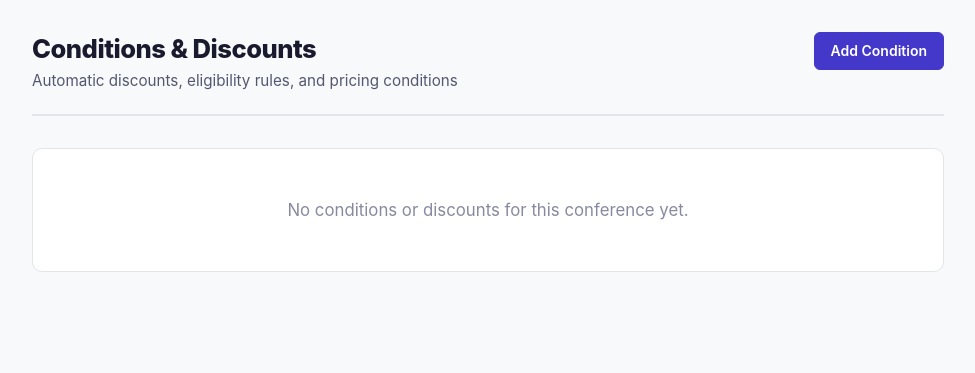
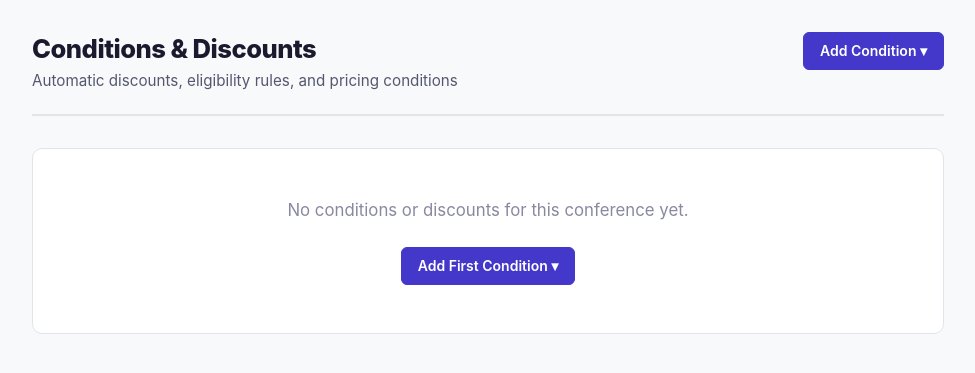
Before and after one commit to JacobCoffee/django-program, a Django app: template src/django_program/manage/templates/django_program/manage/condition_list.html in a window 1280 px wide. Shown: the part 56-429 px from the top of the page, without its empty margins (152-1127 px from the left). Run offline with Django 5.2, Linux system fonts and the light colour scheme; the template is opened without the code that fills it, so the values that code supplies are empty; parts of the project's set-up code (start-up, migrations or seed data) failed here and were passed over.

Commit message:
fix: address PR review round 2 + fix conditions UI
- Move times_used increment out of evaluation into commit_condition_usage()
  so viewing cart summary is side-effect free (only checkout commits usage)
- Fix test assertion using set that collapsed duplicate discount amounts
- Fix condition list dropdown — proper positioned menu instead of inline links
- Add condition_pk/condition_model to CartItemDiscount for usage tracking

Co-Authored-By: Claude Opus 4.6 (1M context) <noreply@anthropic.com>

```diff
--- a/src/django_program/manage/templates/django_program/manage/condition_list.html
+++ b/src/django_program/manage/templates/django_program/manage/condition_list.html
@@ -8,11 +8,11 @@
 {% endblock %}
 
 {% block page_actions %}
-<div class="dropdown">
-  <button class="btn btn-primary dropdown-toggle" type="button">Add Condition</button>
-  <div class="dropdown-menu">
+<div style="position:relative;display:inline-block">
+  <button class="btn btn-primary" onclick="var m=document.getElementById('cond-menu');m.style.display=m.style.display==='block'?'none':'block'" type="button">Add Condition &#9662;</button>
+  <div id="cond-menu" style="display:none;position:absolute;right:0;top:100%;margin-top:4px;background:var(--color-surface);border:1px solid var(--color-border);border-radius:var(--radius-sm);box-shadow:0 4px 12px rgba(0,0,0,.12);min-width:220px;z-index:50;padding:0.25rem 0">
     {% for ct in condition_types %}
-    <a href="{% url 'manage:condition-add' conference.slug ct.slug %}" class="dropdown-item">{{ ct.label }}</a>
+    <a href="{% url 'manage:condition-add' conference.slug ct.slug %}" style="display:block;padding:0.5rem 1rem;font-size:0.85rem;color:var(--color-text);text-decoration:none;transition:background .1s" onmouseover="this.style.background='var(--color-primary-light)'" onmouseout="this.style.background='transparent'">{{ ct.label }}</a>
     {% endfor %}
   </div>
 </div>
@@ -30,17 +30,17 @@
       <th>Priority</th>
       <th>Status</th>
       <th>Usage</th>
-      <th>Actions</th>
+      <th></th>
     </tr>
   </thead>
   <tbody>
     {% for row in condition_rows %}
     <tr>
-      <td>{{ row.condition.name }}</td>
-      <td>{{ row.type_label }}</td>
+      <td><strong>{{ row.condition.name }}</strong></td>
+      <td><span class="badge badge--other">{{ row.type_label }}</span></td>
       <td>{{ row.discount }}</td>
-      <td>{{ row.scope }}</td>
-      <td>{{ row.condition.priority }}</td>
+      <td style="max-width:200px;font-size:0.82rem;color:var(--color-text-muted)">{{ row.scope }}</td>
+      <td class="mono">{{ row.condition.priority }}</td>
       <td>
         {% if row.condition.is_active %}
         <span class="badge badge--active">Active</span>
@@ -59,6 +59,14 @@
 {% else %}
 <div class="empty-state">
   <p>No conditions or discounts for this conference yet.</p>
+  <div style="position:relative;display:inline-block;margin-top:0.5rem">
+    <button class="btn btn-primary" onclick="var m=document.getElementById('cond-menu-empty');m.style.display=m.style.display==='block'?'none':'block'" type="button">Add First Condition &#9662;</button>
+    <div id="cond-menu-empty" style="display:none;position:absolute;left:50%;transform:translateX(-50%);top:100%;margin-top:4px;background:var(--color-surface);border:1px solid var(--color-border);border-radius:var(--radius-sm);box-shadow:0 4px 12px rgba(0,0,0,.12);min-width:220px;z-index:50;padding:0.25rem 0">
+      {% for ct in condition_types %}
+      <a href="{% url 'manage:condition-add' conference.slug ct.slug %}" style="display:block;padding:0.5rem 1rem;font-size:0.85rem;color:var(--color-text);text-decoration:none;transition:background .1s" onmouseover="this.style.background='var(--color-primary-light)'" onmouseout="this.style.background='transparent'">{{ ct.label }}</a>
+      {% endfor %}
+    </div>
+  </div>
 </div>
 {% endif %}
 {% endblock %}
--- a/src/django_program/registration/conditions.py
+++ b/src/django_program/registration/conditions.py
@@ -44,11 +44,11 @@ from decimal import ROUND_HALF_UP, Decimal
 from typing import TYPE_CHECKING
 
 from django.contrib.auth.models import Group
-from django.db import models
-from django.utils import timezone
 
 if TYPE_CHECKING:
     from django.conf import settings
+from django.db import models
+from django.utils import timezone
 
 
 class ConditionBase(models.Model):
```
Also changed, not shown: src/django_program/registration/services/conditions.py (+36 -8 lines), tests/test_registration/test_conditions.py (+3 -3 lines).
